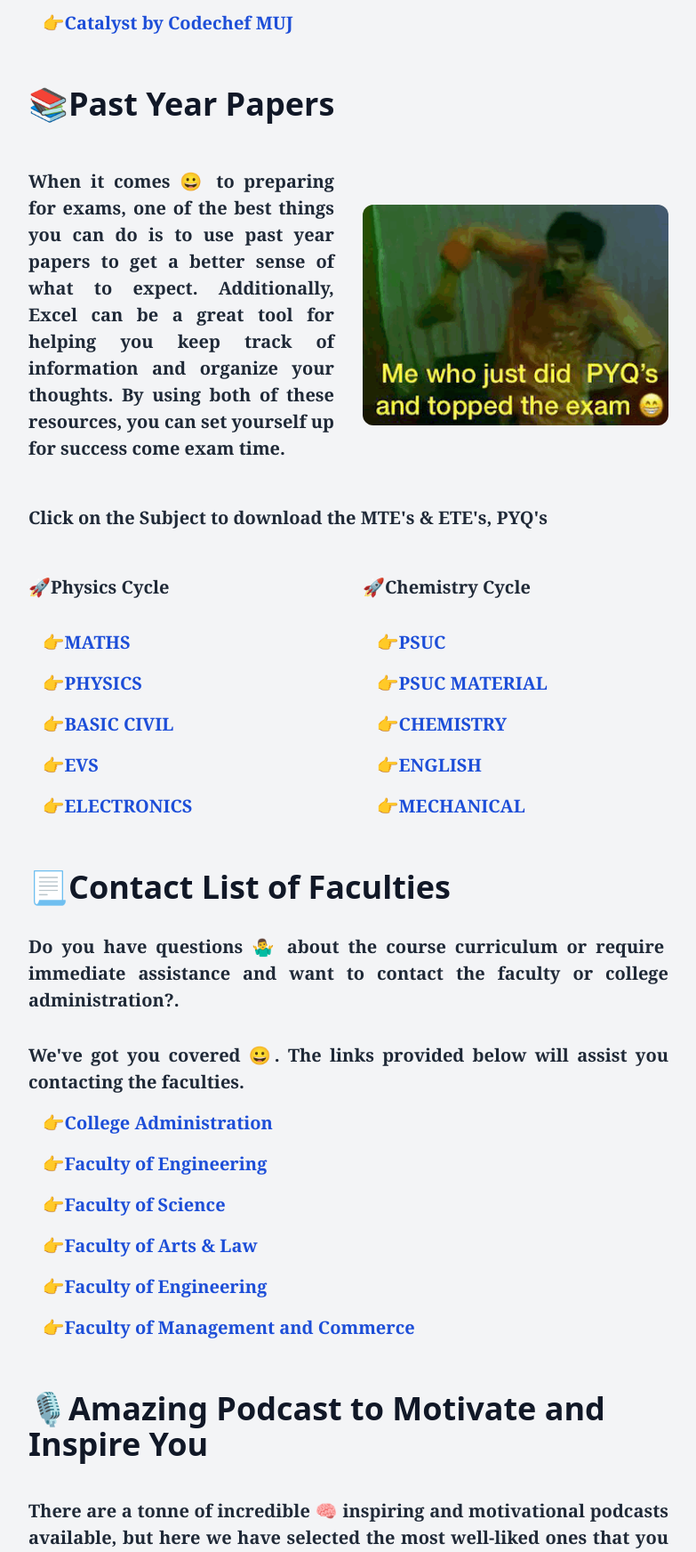
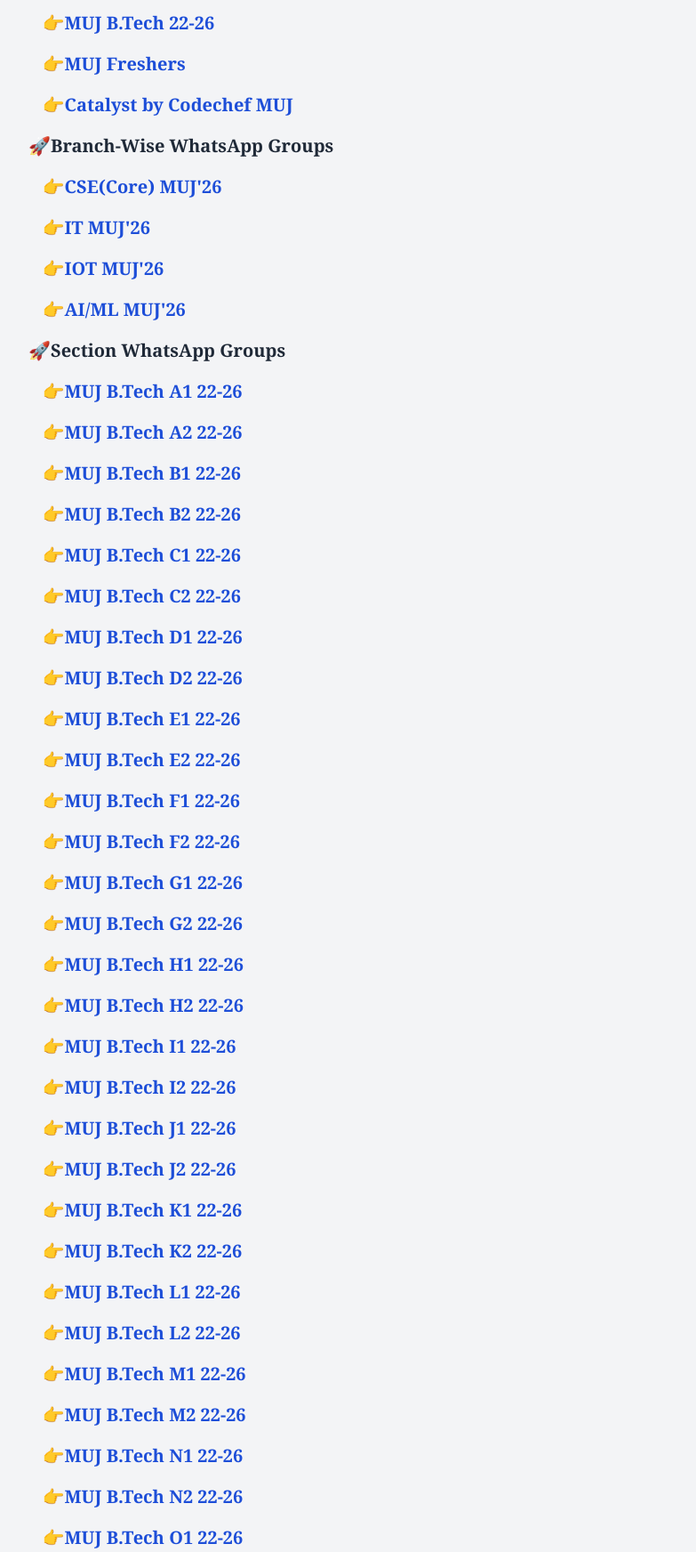
Before and after one commit to raghavkapoor-prog/MUJ-Central, a plain HTML site: page index.html in a window 1280 px wide. Shown: the part 5555-7299 px from the top of the page at 89% size, without its empty margins (248-1031 px from the left). Drawn offline with nearby package versions, Linux system fonts and the light colour scheme.

Commit message:
Update index.html

```diff
--- a/index.html
+++ b/index.html
@@ -233,7 +233,45 @@
       <p class="py-2"><a class="font-semibold text-blue-700" href="https://www.instagram.com/muj.fresher2022/">&nbsp;&nbsp;&nbsp;👉MUJ Freshers 22-23</a></p>
       <p class="py-2"><a class="font-semibold text-blue-700" href="https://www.instagram.com/codechefmuj/">&nbsp;&nbsp;&nbsp;👉CodeChef MUJ SC</a></p>
       <p class="py-2 font-semibold ">🚀WhatsApp Groups</p>
+      <p class="py-2"><a class="font-semibold text-blue-700" href="https://chat.whatsapp.com/FFVxq2WnObBG7ySjPSr61J">&nbsp;&nbsp;&nbsp;👉MUJ B.Tech 22-26</a></p>
+      <p class="py-2"><a class="font-semibold text-blue-700" href="https://chat.whatsapp.com/HWIZD6W7JOs8opP6IRvt3S">&nbsp;&nbsp;&nbsp;👉MUJ Freshers</a></p>
       <p class="py-2"><a class="font-semibold text-blue-700" href="https://chat.whatsapp.com/IVUXsJIty2o4XOcAt33yNV">&nbsp;&nbsp;&nbsp;👉Catalyst by Codechef MUJ</a></p>
+      <p class="py-2 font-semibold ">🚀Branch-Wise WhatsApp Groups</p>
+      <p class="py-2"><a class="font-semibold text-blue-700" href="https://chat.whatsapp.com/FgMTxzLX5Cs9HyC85rbhGe">&nbsp;&nbsp;&nbsp;👉CSE(Core) MUJ'26</a></p>
+       <p class="py-2"><a class="font-semibold text-blue-700" href="https://chat.whatsapp.com/GmNcQDm9dN535iMH7bgO3S">&nbsp;&nbsp;&nbsp;👉IT MUJ'26</a></p>
+       <p class="py-2"><a class="font-semibold text-blue-700" href="https://chat.whatsapp.com/C6yHZ8KGCUiE1CE98koUbp">&nbsp;&nbsp;&nbsp;👉IOT MUJ'26</a></p>
+       <p class="py-2"><a class="font-semibold text-blue-700" href="https://chat.whatsapp.com/BAX2kjLhTAA0ejqrRxW7lg">&nbsp;&nbsp;&nbsp;👉AI/ML MUJ'26</a></p>
+      <p class="py-2 font-semibold ">🚀Section WhatsApp Groups</p>
+      <p class="py-2"><a class="font-semibold text-blue-700" href="https://chat.whatsapp.com/BiwN2vJAmciEPtZ4n7hwC9">&nbsp;&nbsp;&nbsp;👉MUJ B.Tech A1 22-26</a></p>
+<p class="py-2"><a class="font-semibold text-blue-700" href="https://chat.whatsapp.com/DaeswWUsuU086nkOrfCMZn">&nbsp;&nbsp;&nbsp;👉MUJ B.Tech A2 22-26</a></p>
+<p class="py-2"><a class="font-semibold text-blue-700" href="https://chat.whatsapp.com/Bp7kyksQnlG2YM0X0YcxlN">&nbsp;&nbsp;&nbsp;👉MUJ B.Tech B1 22-26</a></p>
+<p class="py-2"><a class="font-semibold text-blue-700" href="https://chat.whatsapp.com/EWS649EPMVeCzPkUY5dewp">&nbsp;&nbsp;&nbsp;👉MUJ B.Tech B2 22-26</a></p>
+<p class="py-2"><a class="font-semibold text-blue-700" href="https://chat.whatsapp.com/Ke5OU4159pJLRXalup3gly">&nbsp;&nbsp;&nbsp;👉MUJ B.Tech C1 22-26</a></p>
+<p class="py-2"><a class="font-semibold text-blue-700" href="https://chat.whatsapp.com/DX1qO3lT30LAa56fvX3DO6">&nbsp;&nbsp;&nbsp;👉MUJ B.Tech C2 22-26</a></p>
+<p class="py-2"><a class="font-semibold text-blue-700" href="https://chat.whatsapp.com/Gw7EsTXB55g8v78BqBb7xI">&nbsp;&nbsp;&nbsp;👉MUJ B.Tech D1 22-26</a></p>
+<p class="py-2"><a class="font-semibold text-blue-700" href="https://chat.whatsapp.com/Ecpbt5kFaKMDqcffTpGHEV">&nbsp;&nbsp;&nbsp;👉MUJ B.Tech D2 22-26</a></p>
+<p class="py-2"><a class="font-semibold text-blue-700" href="https://chat.whatsapp.com/KZ6BVl7BbMkEtgDUNHp2y0">&nbsp;&nbsp;&nbsp;👉MUJ B.Tech E1 22-26</a></p>
+<p class="py-2"><a class="font-semibold text-blue-700" href="https://chat.whatsapp.com/JSp50J3zMAU6shC433PtTD">&nbsp;&nbsp;&nbsp;👉MUJ B.Tech E2 22-26</a></p>
+<p class="py-2"><a class="font-semibold text-blue-700" href="https://chat.whatsapp.com/LnitwdhE67HBIwwKZLzgVh">&nbsp;&nbsp;&nbsp;👉MUJ B.Tech F1 22-26</a></p>
+<p class="py-2"><a class="font-semibold text-blue-700" href="https://chat.whatsapp.com/BAcmgvZxrYj7S43cpVqtAx">&nbsp;&nbsp;&nbsp;👉MUJ B.Tech F2 22-26</a></p>
+<p class="py-2"><a class="font-semibold text-blue-700" href="https://chat.whatsapp.com/J2QKXC1UiWnEVP4FfFN1jb">&nbsp;&nbsp;&nbsp;👉MUJ B.Tech G1 22-26</a></p>
+<p class="py-2"><a class="font-semibold text-blue-700" href="https://chat.whatsapp.com/EX462yKGucf8LZRupUhoS4">&nbsp;&nbsp;&nbsp;👉MUJ B.Tech G2 22-26</a></p>
+<p class="py-2"><a class="font-semibold text-blue-700" href="https://chat.whatsapp.com/HLWVX4VoMM3CqgEKuNmYYI">&nbsp;&nbsp;&nbsp;👉MUJ B.Tech H1 22-26</a></p>
+<p class="py-2"><a class="font-semibold text-blue-700" href="https://chat.whatsapp.com/BJmO7x6qQDA7Ao7yKTa3XZ">&nbsp;&nbsp;&nbsp;👉MUJ B.Tech H2 22-26</a></p>
+<p class="py-2"><a class="font-semibold text-blue-700" href="https://chat.whatsapp.com/BoE6VoXmGZN30xcoUDQM3n">&nbsp;&nbsp;&nbsp;👉MUJ B.Tech I1 22-26</a></p>
+<p class="py-2"><a class="font-semibold text-blue-700" href="https://chat.whatsapp.com/Lt5F1Sd1d8ZJP1XTP2mDck">&nbsp;&nbsp;&nbsp;👉MUJ B.Tech I2 22-26</a></p>
+<p class="py-2"><a class="font-semibold text-blue-700" href="https://chat.whatsapp.com/DKFYidHDetKFQjyjrFIlyw">&nbsp;&nbsp;&nbsp;👉MUJ B.Tech J1 22-26</a></p>
+<p class="py-2"><a class="font-semibold text-blue-700" href="https://chat.whatsapp.com/GIKnpMnV1IA2x5li1OtNVg">&nbsp;&nbsp;&nbsp;👉MUJ B.Tech J2 22-26</a></p>
+<p class="py-2"><a class="font-semibold text-blue-700" href="https://chat.whatsapp.com/K4VZ2UTC8uB8MvQXZghlbK">&nbsp;&nbsp;&nbsp;👉MUJ B.Tech K1 22-26</a></p>
+<p class="py-2"><a class="font-semibold text-blue-700" href="https://chat.whatsapp.com/LcYAnaPNS7e4Qa4yBWtPlq">&nbsp;&nbsp;&nbsp;👉MUJ B.Tech K2 22-26</a></p>
+<p class="py-2"><a class="font-semibold text-blue-700" href="https://chat.whatsapp.com/KbRYbthmxgP0k0J3uHrGgY">&nbsp;&nbsp;&nbsp;👉MUJ B.Tech L1 22-26</a></p>
+<p class="py-2"><a class="font-semibold text-blue-700" href="https://chat.whatsapp.com/CMXgvjegjKTLxZzI4F043t">&nbsp;&nbsp;&nbsp;👉MUJ B.Tech L2 22-26</a></p>
+<p class="py-2"><a class="font-semibold text-blue-700" href="https://chat.whatsapp.com/J1Kc55rDEov0PUQhdJMayz">&nbsp;&nbsp;&nbsp;👉MUJ B.Tech M1 22-26</a></p>
+<p class="py-2"><a class="font-semibold text-blue-700" href="https://chat.whatsapp.com/JuH6T7zGdxE61MJGonJzm6">&nbsp;&nbsp;&nbsp;👉MUJ B.Tech M2 22-26</a></p>
+<p class="py-2"><a class="font-semibold text-blue-700" href="https://chat.whatsapp.com/IGRBdO6gYg71gosJlfhHpC">&nbsp;&nbsp;&nbsp;👉MUJ B.Tech N1 22-26</a></p>
+<p class="py-2"><a class="font-semibold text-blue-700" href="https://chat.whatsapp.com/Hw1HT7cYJGU6uMJVgbtEjE">&nbsp;&nbsp;&nbsp;👉MUJ B.Tech N2 22-26</a></p>
+<p class="py-2"><a class="font-semibold text-blue-700" href="https://chat.whatsapp.com/FTn31XpAlLaGOHcpK80CoG">&nbsp;&nbsp;&nbsp;👉MUJ B.Tech O1 22-26</a></p>
+<p class="py-2"><a class="font-semibold text-blue-700" href="https://chat.whatsapp.com/Bbkjnhv6OeKDzajmbIG7tg">&nbsp;&nbsp;&nbsp;👉MUJ B.Tech O2 22-26</a></p>
       <div class="font-sans pt-6" id="course">
 						<p class="font-bold font-sans break-normal text-gray-900 pt-6 pb-2 text-3xl md:text-4xl">📚Past Year Papers</p>
 			</div>
```
